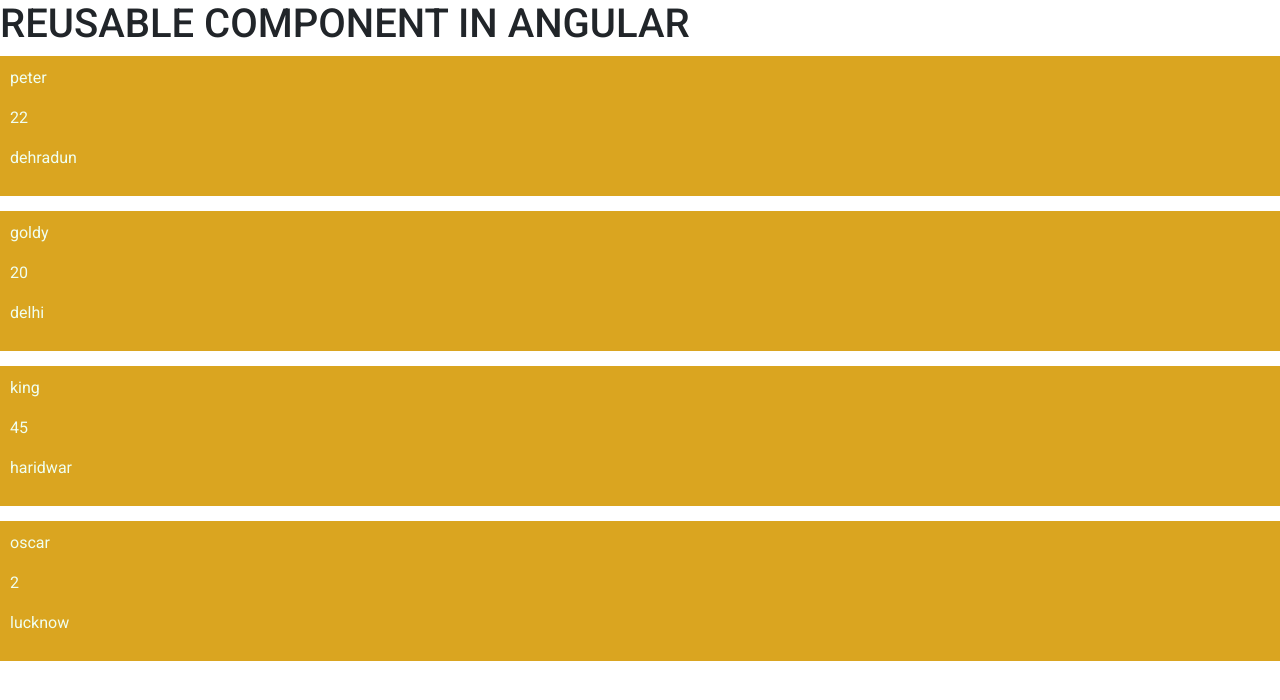
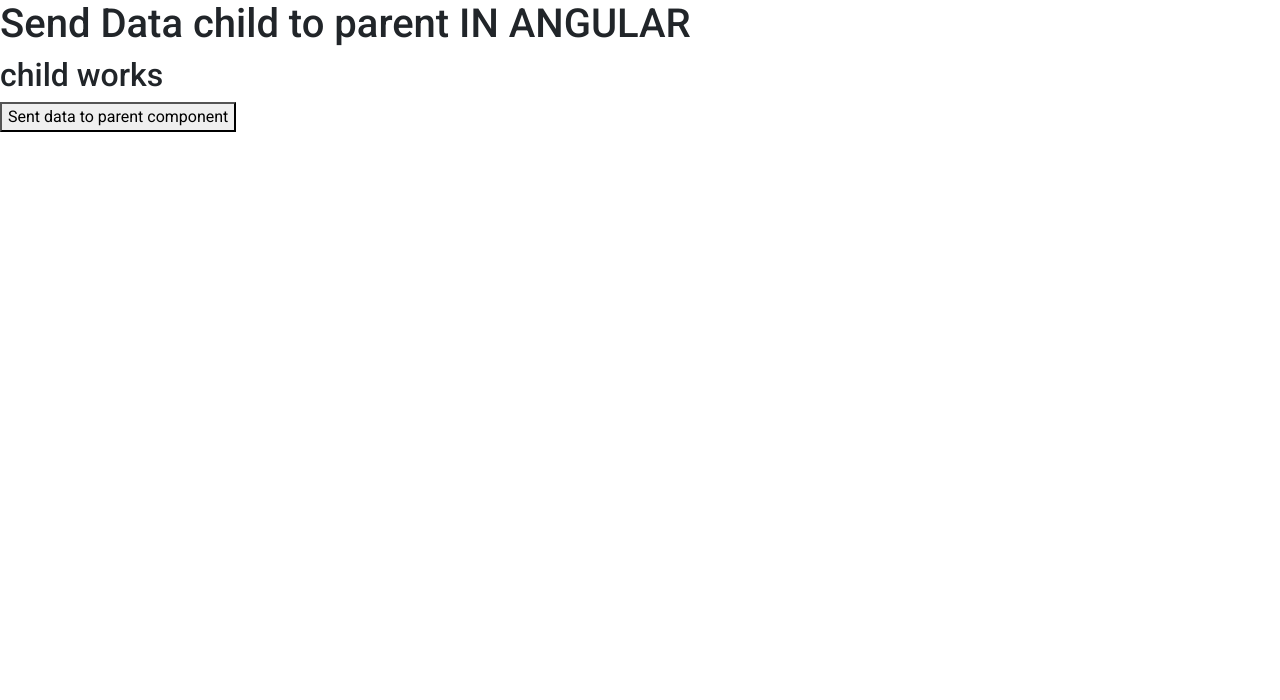
Before and after one commit to Kuldeep22dhasmana/KULDEEP-angular, an Angular app: page / in a window 1280 px wide. Shown: the top 700 px of the page. Built offline with nearby package versions, Linux system fonts and the light colour scheme.

Commit message:
Send Data child to parent IN ANGULAR

```diff
--- a/src/app/app.component.html
+++ b/src/app/app.component.html
@@ -1,4 +1,6 @@
-<h1>REUSABLE COMPONENT IN ANGULAR</h1>
-<div *ngFor="let data of users">
-    <app-users [hero]="data"></app-users>
-</div>
+<h1>Send Data child to parent IN ANGULAR</h1>
+    <app-users (parentFunction)="parentFunction($event)"></app-users>
+<br><br><br>
+
+<h1>{{name}}</h1>
+<h1>{{age}}</h1>
--- a/src/app/app.component.ts
+++ b/src/app/app.component.ts
@@ -7,26 +7,12 @@ import { Component } from '@angular/core';
 })
 export class AppComponent {
   title = 'KULDEEP';
-  users = [
-    {
-      name: 'peter',
-      age: 22,
-      address: 'dehradun'
-    },
-    {
-      name: 'goldy',
-      age: 20,
-      address:"delhi"
-    },
-    {
-      name: 'king',
-      age: 45,
-      address: "haridwar"
-    },
-    {
-      name: 'oscar',
-      age:2,
-      address:"lucknow"
-    }
-  ]
+  name='';
+  age='';
+  parentFunction(data:any)
+  {
+    console.log(data)
+    this.name=data.name;
+    this.age=data.age;
+  }
 }
--- a/src/app/users/users.component.css
+++ b/src/app/users/users.component.css
@@ -1,6 +1,6 @@
 .box{
-    background-color: goldenrod;
-    color: honeydew;
+    background-color:gray;
+    color: goldenrod;
     padding: 10px;
     margin-bottom: 15px;
 }
--- a/src/app/users/users.component.html
+++ b/src/app/users/users.component.html
@@ -1,5 +1,2 @@
-<div class="box">
-    <p>{{hero.name}}</p>
-    <p>{{hero.age}}</p>
-    <p>{{hero.address}}</p>
-</div>
+<h2>child works</h2>
+<button (click)="sendData()">Sent data to parent component</button>
--- a/src/app/users/users.component.ts
+++ b/src/app/users/users.component.ts
@@ -1,4 +1,4 @@
-import { Component, OnInit, Input} from '@angular/core';
+import { Component, OnInit, Output, EventEmitter } from '@angular/core';
 
 @Component({
   selector: 'app-users',
@@ -7,11 +7,14 @@ import { Component, OnInit, Input} from '@angular/core';
 })
 export class UsersComponent implements OnInit {
 
- @Input() hero:any
+@Output() parentFunction:EventEmitter<any> =new EventEmitter()
   constructor() { }
 
   ngOnInit(): void {
-    console.log(this.hero)
+  }
+  sendData(){
+    let data = {name:'suchii', age:22}
+    this.parentFunction.emit(data)
   }
 
 }
```
